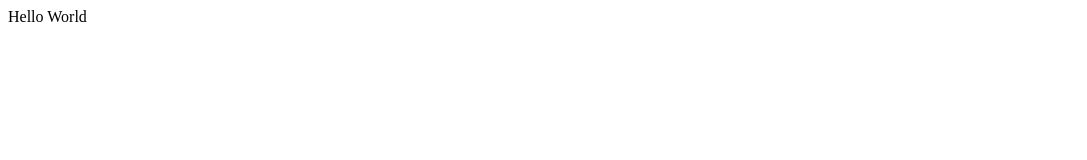
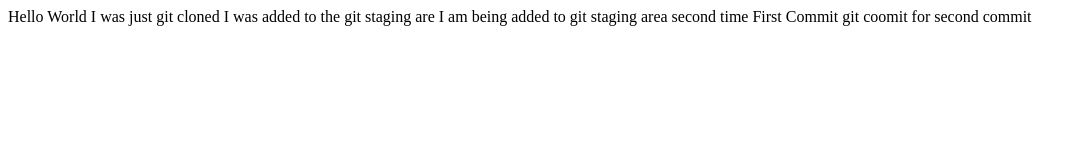
Before and after one commit to joshiatharv1/Learning_Devops, a plain HTML site: page index.html in a window 1280 px wide. Shown: the whole page, without its empty margins (0-1087 px from the left). Drawn offline with Linux system fonts and the light colour scheme.

Commit message:
THis if for first commit

```diff
--- a/index.html
+++ b/index.html
@@ -6,6 +6,10 @@
     <title>Document</title>
 </head>
 <body>
-    Hello World
+    Hello World  I was just git cloned
+    I was added to the git staging are
+    I am being added to git staging area second time
+    First Commit
+    git coomit for second commit
 </body>
 </html>
```
Also changed, not shown: ReadMe.md (added).
